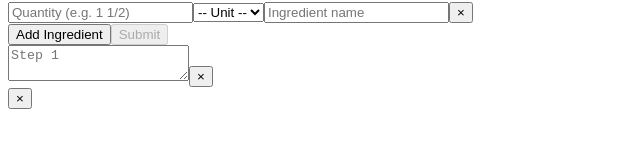
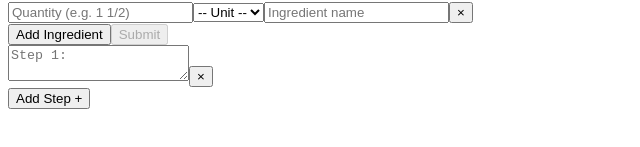
Before and after one commit to jisung594/bakers-logbook, an Angular app: page / in a window 1280 px wide. Shown: the part 189-336 px from the top of the page, without its empty margins (0-640 px from the left). Built offline with nearby package versions, Linux system fonts and the light colour scheme; no server answers; what @angular/fire would draw is missing.

Commit message:
Adds button text

```diff
--- a/src/app/recipe/instructions-form/instructions-form.html
+++ b/src/app/recipe/instructions-form/instructions-form.html
@@ -7,11 +7,11 @@
         >
             <textarea
                 formControlName="step"
-                placeholder="Step {{ i + 1 }}"
+                placeholder="Step {{ i + 1 }}:"
                 class="instruction-input"
             ></textarea>
             <button type="button" (click)="removeInstruction(i)">×</button>
         </div>
     </div>
-    <button type="button" (click)="addInstruction()">×</button>
+    <button type="button" (click)="addInstruction()">Add Step +</button>
 </form>
```
